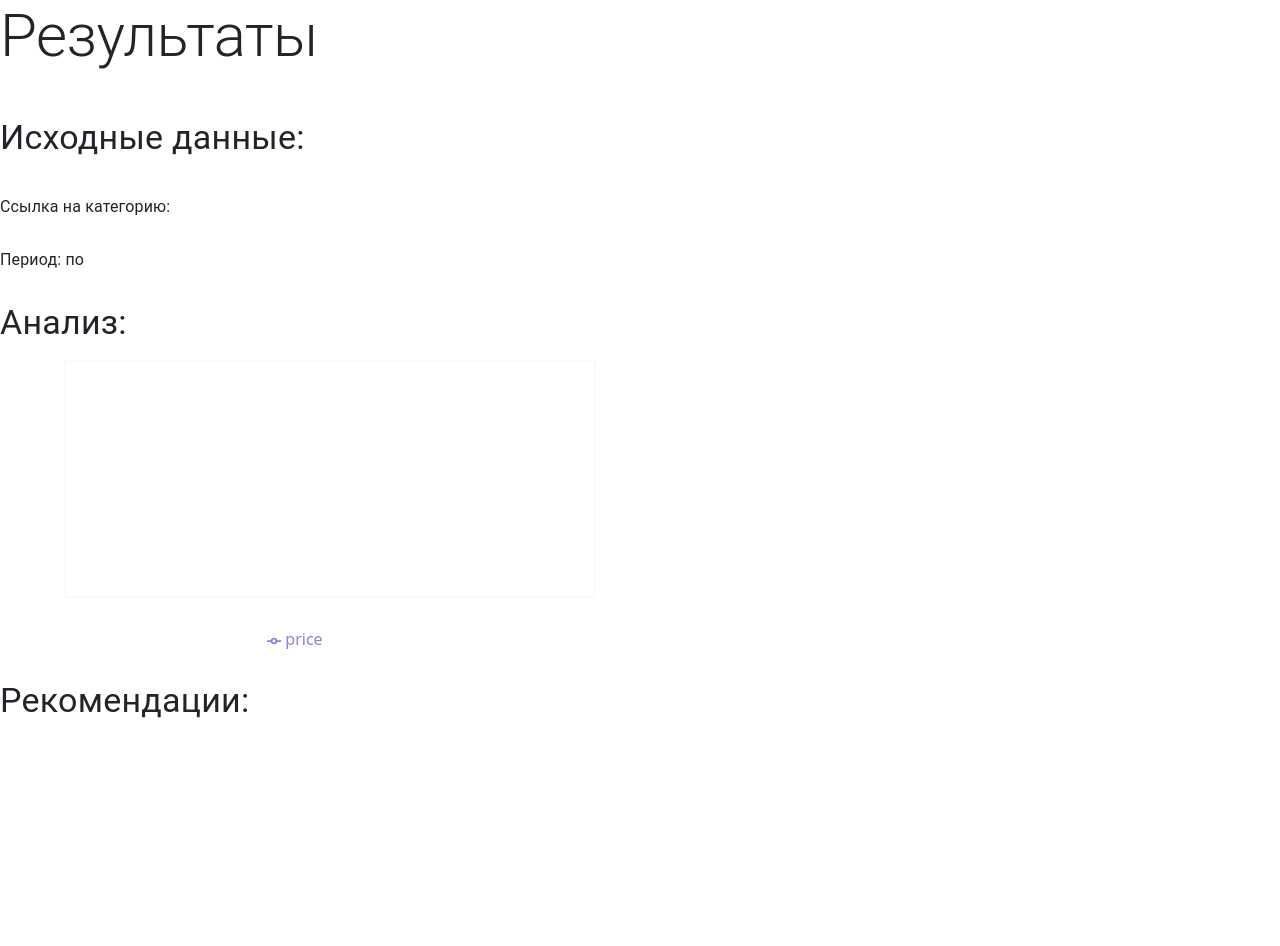
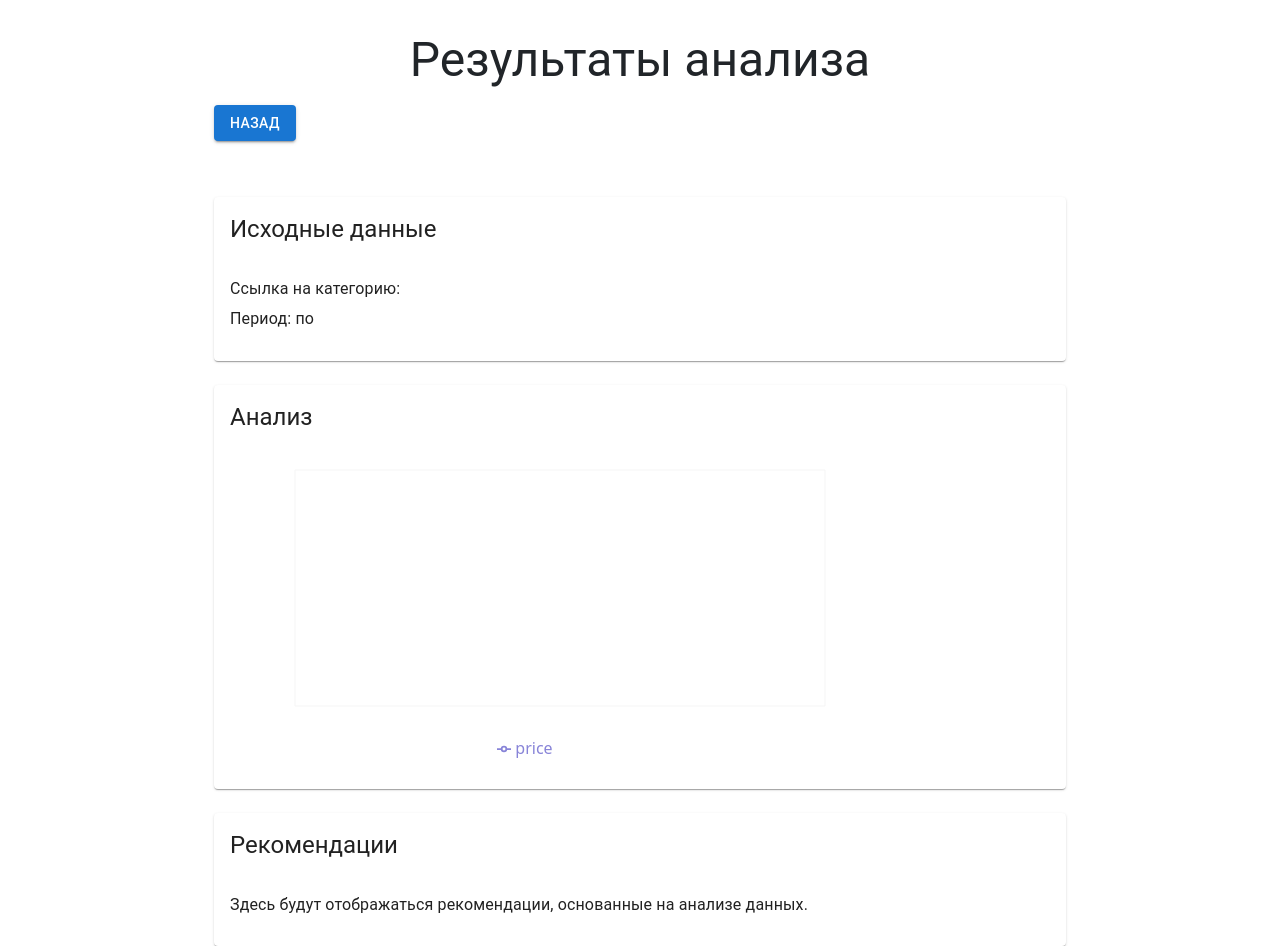
Before and after one commit to ttartt/platforms, a React (Create React App) app in the folder my-app/: page /result in a window 1280 px wide. Before the commit the page ends 800 px from the top, so only its background shows below. Built offline with nearby package versions, Linux system fonts and the light colour scheme.

Commit message:
добавила кнопку "назад" на страницу результатов и результаты симпатичные

```diff
--- a/my-app/src/AppRouter.js
+++ b/my-app/src/AppRouter.js
@@ -1,7 +1,7 @@
 import React from 'react';
 import { BrowserRouter as Router, Route, Routes } from 'react-router-dom';
-import App from './App'; // Импортируем компонент HomePage
-import Result from './Result'; // Импортируем компонент Result
+import App from './App';
+import Result from './Result';
 
 const AppRouter = () => {
     return (
--- a/my-app/src/Result.js
+++ b/my-app/src/Result.js
@@ -1,63 +1,87 @@
 import React from 'react';
-import { useLocation } from 'react-router-dom';
-import { Typography } from '@mui/material';
+import { useLocation, useNavigate } from 'react-router-dom';
+import { Typography, Box, Grid, Container, Card, CardContent, CardHeader, Button } from '@mui/material';
 import { LineChart, Line, XAxis, YAxis, CartesianGrid, Tooltip, Legend } from 'recharts';
 
 const Result = () => {
   const location = useLocation();
+  const navigate = useNavigate();
   const { inputValue, startDate, endDate } = location.state || {};
 
-    // Функция для генерации массива дат из диапазона
   const generateDates = (startDate, endDate) => {
     const dates = [];
     let currentDate = new Date(startDate);
     while (currentDate <= endDate) {
       dates.push(new Date(currentDate));
-            currentDate.setDate(currentDate.getDate() + 1); // Переход к следующей дате
+      currentDate.setDate(currentDate.getDate() + 1);
     }
     return dates;
   };
 
-    // Генерация тестовых данных для графика
   const data = generateDates(startDate, endDate).map((date, index) => ({
     date: date,
-        price: Math.floor(Math.random() * 200) + 50 // Генерация случайной цены
+    price: Math.floor(Math.random() * 200) + 50
   }));
 
   return (
-        <div>
-            <Typography variant="h2" gutterBottom>
-                Результаты
+    <Container maxWidth="md">
+      <Box mt={4}>
+        <Typography variant="h3" gutterBottom align="center">
+          Результаты анализа
         </Typography>
-            <br />
-            <Typography variant="h4" gutterBottom>
-                Исходные данные:
-            </Typography>
-            <br />
+      </Box>
+
+      <Button variant="contained" onClick={() => navigate(-1)} sx={{ mb: 2 }}>
+        Назад
+      </Button>
+
+      <Grid container spacing={3} mt={2}>
+        <Grid item xs={12}>
+          <Card>
+            <CardHeader title="Исходные данные" />
+            <CardContent>
               <Typography variant="body1" gutterBottom>
                 Ссылка на категорию: {inputValue}
               </Typography>
-            <br />
               <Typography variant="body1" gutterBottom>
                 Период: {startDate?.toLocaleDateString()} по {endDate?.toLocaleDateString()}
               </Typography>
-            <br />
-            <Typography variant="h4" gutterBottom>
-                 Анализ:
-            </Typography>
+            </CardContent>
+          </Card>
+        </Grid>
+
+        <Grid item xs={12}>
+          <Card>
+            <CardHeader title="Анализ" />
+            <CardContent>
               <LineChart width={600} height={300} data={data}>
-                <XAxis dataKey="date" tickFormatter={(unixTime) => new Date(unixTime).toLocaleDateString()} />
+                <XAxis
+                  dataKey="date"
+                  tickFormatter={(unixTime) => new Date(unixTime).toLocaleDateString()}
+                  tickMargin={10}
+                />
                 <YAxis />
                 <CartesianGrid stroke="#f5f5f5" />
                 <Tooltip />
                 <Legend />
                 <Line type="monotone" dataKey="price" stroke="#8884d8" activeDot={{ r: 8 }} />
               </LineChart>
-            <br />
-            <Typography variant="h4" gutterBottom>
-                Рекомендации:
+            </CardContent>
+          </Card>
+        </Grid>
+
+        <Grid item xs={12}>
+          <Card>
+            <CardHeader title="Рекомендации" />
+            <CardContent>
+              <Typography variant="body1" gutterBottom>
+                Здесь будут отображаться рекомендации, основанные на анализе данных.
               </Typography>
-        </div>
+            </CardContent>
+          </Card>
+        </Grid>
+      </Grid>
+    </Container>
   );
 };
 
```
Also changed, not shown: 1 other file (tests, documents, lock files or other folders). Lines whose indentation alone changed are shown as unchanged.
